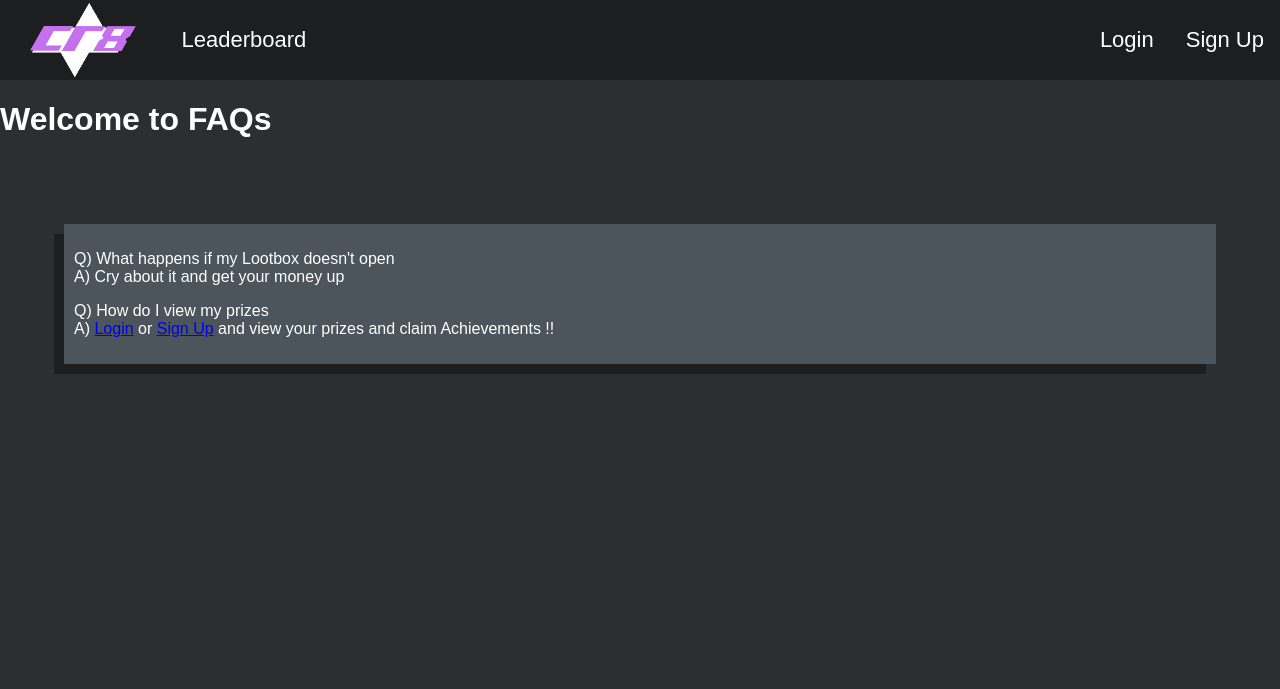
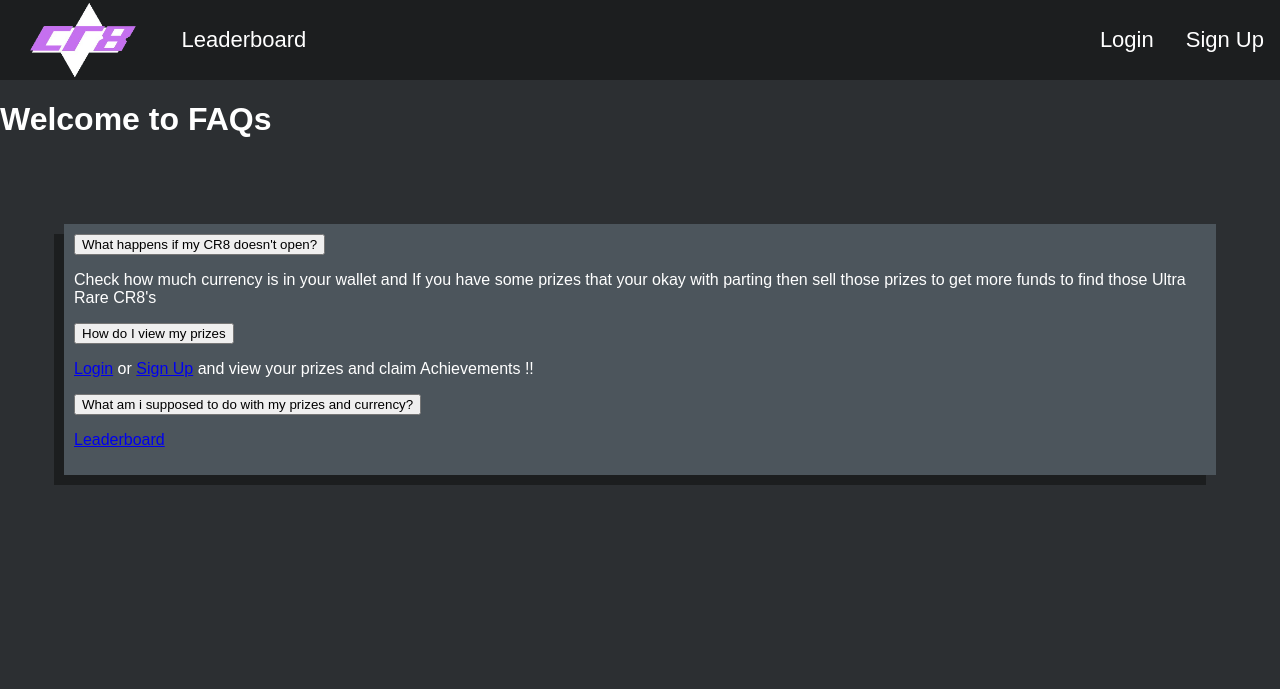
Before and after one commit to LorneBarnaby/WAD2-Team-2D, a Django app: page /cr8/faqs/ in a window 1280 px wide. Shown: the top 689 px of the page. Run offline with Django 3.2, Linux system fonts and the light colour scheme; some libraries are stand-ins or nearby versions.

Commit message:
FAQ but wit da Accordian

```diff
--- a/templates/cr8/faqs.html
+++ b/templates/cr8/faqs.html
@@ -14,10 +14,22 @@
     <div class="body-l">
         <div class ="contentbox left">
             <div style="padding:10px">
-                <p> Q) What happens if my Lootbox doesn't open <br>
-                    A) Cry about it and get your money up</p>
-                <p> Q) How do I view my prizes <br>
-                    A) <a href="{% url 'cr8:login' %}">Login</a> or <a href="{% url 'cr8:sign_up' %}">Sign Up</a> and view your prizes and claim Achievements !!</p>
+                <button class="accordion">What happens if my CR8 doesn't open?</button>
+                    <div class="panel">
+                      <p>Check how much currency is in your wallet and
+                          If you have some prizes that your okay with parting
+                          then sell those prizes to get more funds to find those Ultra Rare CR8's</p>
+                    </div>
+
+                    <button class="accordion"> How do I view my prizes</button>
+                    <div class="panel">
+                      <p> <a href="{% url 'cr8:login' %}">Login</a> or <a href="{% url 'cr8:sign_up' %}">Sign Up</a> and view your prizes and claim Achievements !!</p>
+                    </div>
+
+                    <button class="accordion">What am i supposed to do with my prizes and currency?</button>
+                    <div class="panel">
+                      <p><a href="{% url 'cr8:leaderboard'%}"> Leaderboard</a></p>
+                    </div>
             </div>
         </div>
     </div>
```
